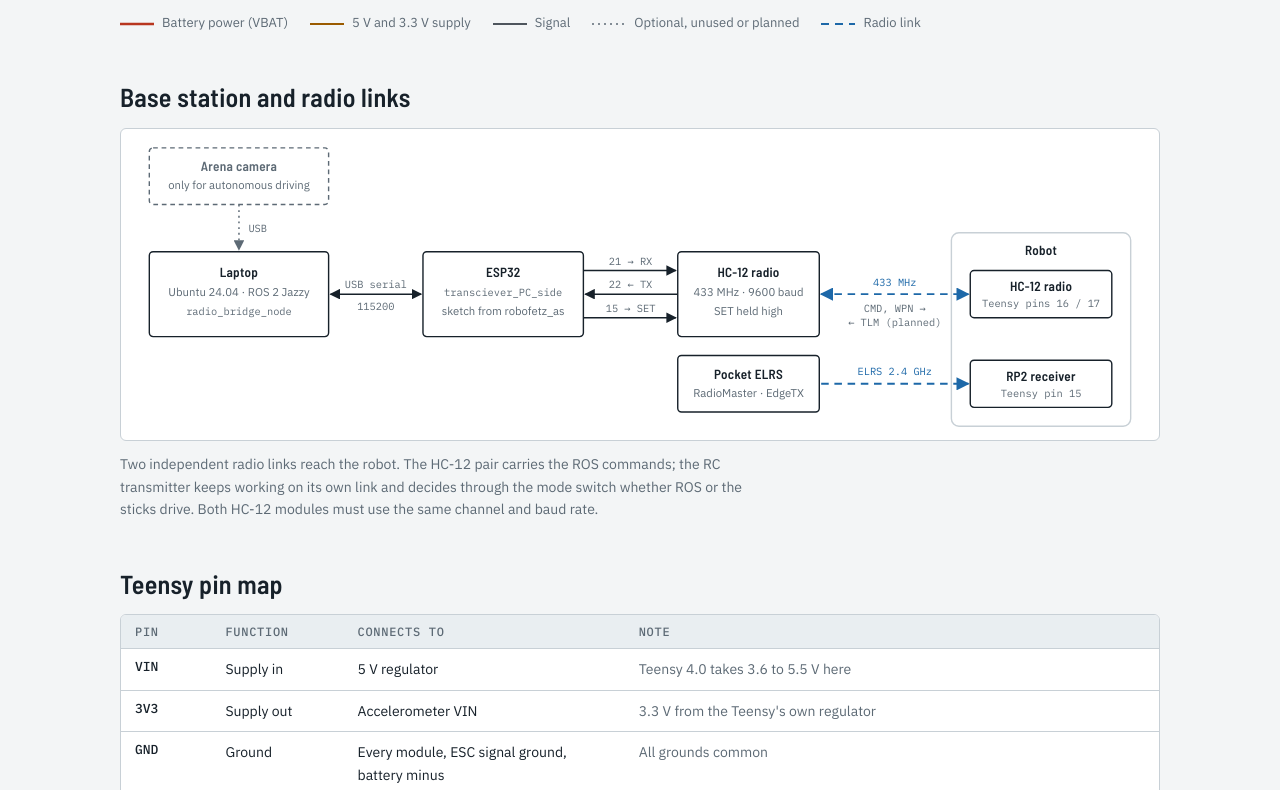
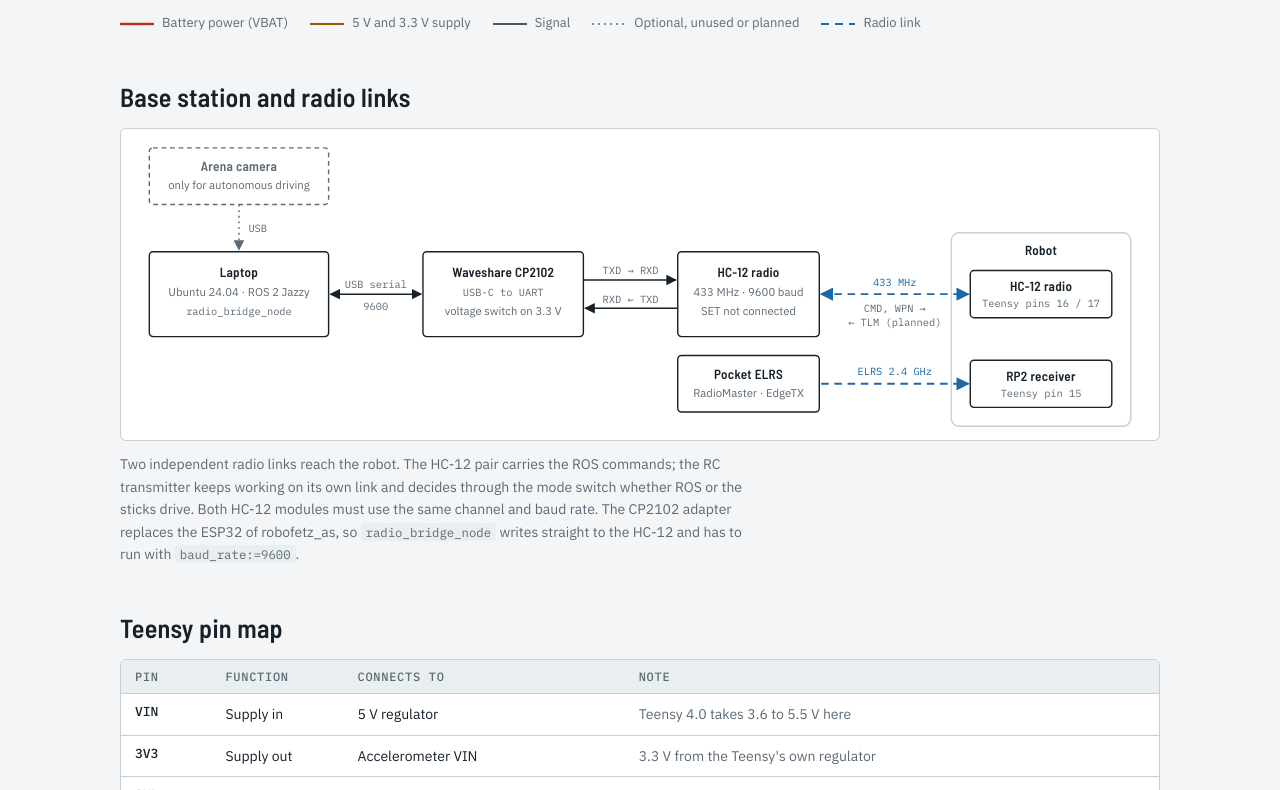
Before and after one commit to B4LM/jakobswebsite, a plain HTML site: page wiring.html in a window 1280 px wide. Shown: the part 1230-2020 px from the top of the page. Drawn offline with Linux system fonts and the light colour scheme.

Commit message:
Wiring map: Waveshare CP2102 adapter instead of the ESP32
The laptop side now talks to its HC-12 through the CP2102 USB to UART
adapter at 9600 baud, with SET left open. Adds a table of the adapter
to HC-12 wires.

Co-Authored-By: Claude Opus 5.5 <noreply@anthropic.com>

```diff
--- a/wiring.html
+++ b/wiring.html
@@ -277,7 +277,7 @@
       <h2 id="base">Base station and radio links</h2>
       <figure>
       <div class="sheet">
-        <svg viewBox="0 0 1100 330" role="img" aria-label="Base station: the laptop running ROS 2 connects over USB to an ESP32, which talks to an HC-12 radio on pins 21, 22 and 15. That HC-12 talks to the robot's HC-12 at 433 MHz. Separately, the RadioMaster Pocket transmitter talks to the robot's RP2 receiver over ExpressLRS at 2.4 GHz. An arena camera connects to the laptop over USB for autonomous driving.">
+        <svg viewBox="0 0 1100 330" role="img" aria-label="Base station: the laptop running ROS 2 connects over USB to a Waveshare CP2102 USB to UART adapter, whose TXD and RXD go crossed to an HC-12 radio with SET left open. That HC-12 talks to the robot's HC-12 at 433 MHz. Separately, the RadioMaster Pocket transmitter talks to the robot's RP2 receiver over ExpressLRS at 2.4 GHz. An arena camera connects to the laptop over USB for autonomous driving.">
           <defs>
             <marker id="b" viewBox="0 0 10 10" refX="9" refY="5" markerWidth="7" markerHeight="7" orient="auto-start-reverse"><path d="M0,0 L10,5 L0,10 z" class="ah"/></marker>
             <marker id="bx" viewBox="0 0 10 10" refX="9" refY="5" markerWidth="7" markerHeight="7" orient="auto-start-reverse"><path d="M0,0 L10,5 L0,10 z" class="ah-x"/></marker>
@@ -297,24 +297,22 @@
 
           <line class="w" x1="222" y1="175" x2="318" y2="175" marker-start="url(#b)" marker-end="url(#b)"/>
           <text class="lab" x="270" y="168" text-anchor="middle">USB serial</text>
-          <text class="lab" x="270" y="192" text-anchor="middle">115200</text>
+          <text class="lab" x="270" y="192" text-anchor="middle">9600</text>
 
           <rect class="box" x="320" y="130" width="170" height="90" rx="4"/>
-          <text class="t" x="405" y="157" text-anchor="middle">ESP32</text>
-          <text class="sm" x="405" y="177" text-anchor="middle">transciever_PC_side</text>
-          <text class="s" x="405" y="197" text-anchor="middle">sketch from robofetz_as</text>
+          <text class="t" x="405" y="157" text-anchor="middle">Waveshare CP2102</text>
+          <text class="sm" x="405" y="177" text-anchor="middle">USB-C to UART</text>
+          <text class="s" x="405" y="197" text-anchor="middle">voltage switch on 3.3 V</text>
 
-          <line class="w" x1="490" y1="150" x2="588" y2="150" marker-end="url(#b)"/>
-          <text class="lab" x="540" y="144" text-anchor="middle">21 → RX</text>
-          <line class="w" x1="590" y1="175" x2="492" y2="175" marker-end="url(#b)"/>
-          <text class="lab" x="540" y="169" text-anchor="middle">22 ← TX</text>
-          <line class="w" x1="490" y1="200" x2="588" y2="200" marker-end="url(#b)"/>
-          <text class="lab" x="540" y="194" text-anchor="middle">15 → SET</text>
+          <line class="w" x1="490" y1="160" x2="588" y2="160" marker-end="url(#b)"/>
+          <text class="lab" x="540" y="154" text-anchor="middle">TXD → RXD</text>
+          <line class="w" x1="590" y1="190" x2="492" y2="190" marker-end="url(#b)"/>
+          <text class="lab" x="540" y="184" text-anchor="middle">RXD ← TXD</text>
 
           <rect class="box" x="590" y="130" width="150" height="90" rx="4"/>
           <text class="t" x="665" y="157" text-anchor="middle">HC-12 radio</text>
           <text class="s" x="665" y="177" text-anchor="middle">433 MHz · 9600 baud</text>
-          <text class="s" x="665" y="197" text-anchor="middle">SET held high</text>
+          <text class="s" x="665" y="197" text-anchor="middle">SET not connected</text>
 
           <line class="wx" x1="742" y1="175" x2="898" y2="175" marker-start="url(#bx)" marker-end="url(#bx)"/>
           <text class="tx" x="820" y="166" text-anchor="middle">433 MHz</text>
@@ -337,7 +335,7 @@
           <text class="sm" x="975" y="284" text-anchor="middle">Teensy pin 15</text>
         </svg>
       </div>
-      <figcaption>Two independent radio links reach the robot. The HC-12 pair carries the ROS commands; the RC transmitter keeps working on its own link and decides through the mode switch whether ROS or the sticks drive. Both HC-12 modules must use the same channel and baud rate.</figcaption>
+      <figcaption>Two independent radio links reach the robot. The HC-12 pair carries the ROS commands; the RC transmitter keeps working on its own link and decides through the mode switch whether ROS or the sticks drive. Both HC-12 modules must use the same channel and baud rate. The CP2102 adapter replaces the ESP32 of robofetz_as, so <code>radio_bridge_node</code> writes straight to the HC-12 and has to run with <code>baud_rate:=9600</code>.</figcaption>
     </figure>
     </section>
 
@@ -368,6 +366,24 @@
         </tbody>
       </table>
     </div>
+    </section>
+
+    <section aria-labelledby="adapter">
+      <h2 id="adapter">Laptop side: CP2102 adapter to HC-12</h2>
+      <div class="table-wrap">
+      <table>
+        <thead><tr><th>CP2102 adapter</th><th>HC-12</th><th>Note</th></tr></thead>
+        <tbody>
+          <tr><td class="mono">VCC</td><td class="mono">VCC</td><td class="note">From the laptop's USB. Follows the voltage switch; the HC-12 runs on 3.2 to 5.5 V</td></tr>
+          <tr><td class="mono">GND</td><td class="mono">GND</td><td class="note"></td></tr>
+          <tr><td class="mono">TXD</td><td class="mono">RXD</td><td class="note">Commands from the laptop to the radio</td></tr>
+          <tr><td class="mono">RXD</td><td class="mono">TXD</td><td class="note">Telemetry from the robot, nothing is sent yet</td></tr>
+          <tr><td class="mono">–</td><td class="mono">SET</td><td class="note">Not connected for normal use. Only to GND while configuring with AT commands</td></tr>
+          <tr><td class="mono">–</td><td class="mono">ANT</td><td class="note">Spring antenna from the package soldered on</td></tr>
+        </tbody>
+      </table>
+    </div>
+      <p class="minor">Set the adapter's voltage switch to 3.3 V, because the HC-12 works with 3.3 V signals. RTS and CTS stay unconnected. Start the bridge with <code>ros2 launch letitrip_bringup radio_bridge.launch.py serial_port:=/dev/ttyUSB0 baud_rate:=9600</code>.</p>
     </section>
 
     <section aria-labelledby="receiver">
```
